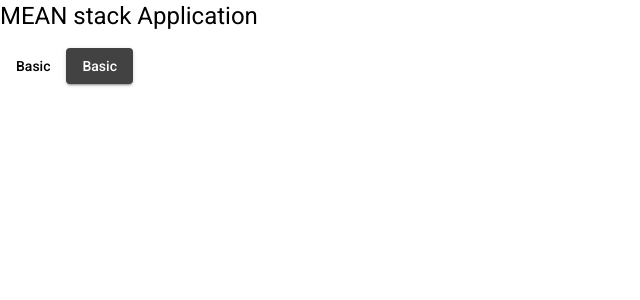
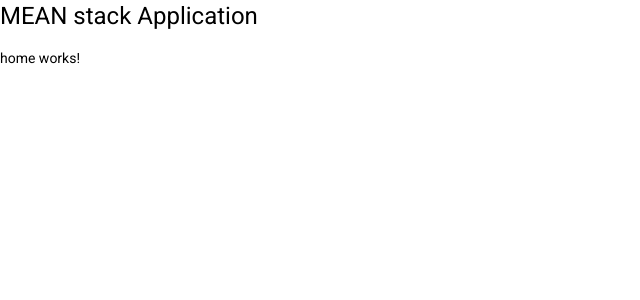
Before and after one commit to emergentIOT/e-commerce, an Angular app in the folder ecommerce-app/: page / in a window 1280 px wide. Shown: the top 300 px of the page, without its empty margins (0-640 px from the left). Built offline with nearby package versions, Linux system fonts and the light colour scheme.

Commit message:
Adding Home component

```diff
--- a/ecommerce-app/src/app/app.component.html
+++ b/ecommerce-app/src/app/app.component.html
@@ -1,5 +1,3 @@
 <h1>MEAN stack Application</h1>
-<button mat-button>Basic</button>
-<button mat-raised-button>Basic</button>
-
+<app-home></app-home>
 <router-outlet></router-outlet>
--- a/ecommerce-app/src/app/app.module.ts
+++ b/ecommerce-app/src/app/app.module.ts
@@ -5,10 +5,12 @@ import { AppRoutingModule } from './app-routing.module';
 import { AppComponent } from './app.component';
 import { BrowserAnimationsModule } from '@angular/platform-browser/animations';
 import { MaterialModule } from './material-module';
+import { HomeComponent } from './home/home.component';
 
 @NgModule({
   declarations: [
-    AppComponent
+    AppComponent,
+    HomeComponent
   ],
   imports: [
     BrowserModule,
--- /dev/null
+++ b/ecommerce-app/src/app/home/home.component.html
@@ -0,0 +1 @@
+<p>home works!</p>
--- /dev/null
+++ b/ecommerce-app/src/app/home/home.component.ts
@@ -0,0 +1,15 @@
+import { Component, OnInit } from '@angular/core';
+
+@Component({
+  selector: 'app-home',
+  templateUrl: './home.component.html',
+  styleUrls: ['./home.component.scss']
+})
+export class HomeComponent implements OnInit {
+
+  constructor() { }
+
+  ngOnInit(): void {
+  }
+
+}
```
Also changed, not shown: ecommerce-app/src/app/home/home.component.scss (added), 1 other file (tests, documents, lock files or other folders).
